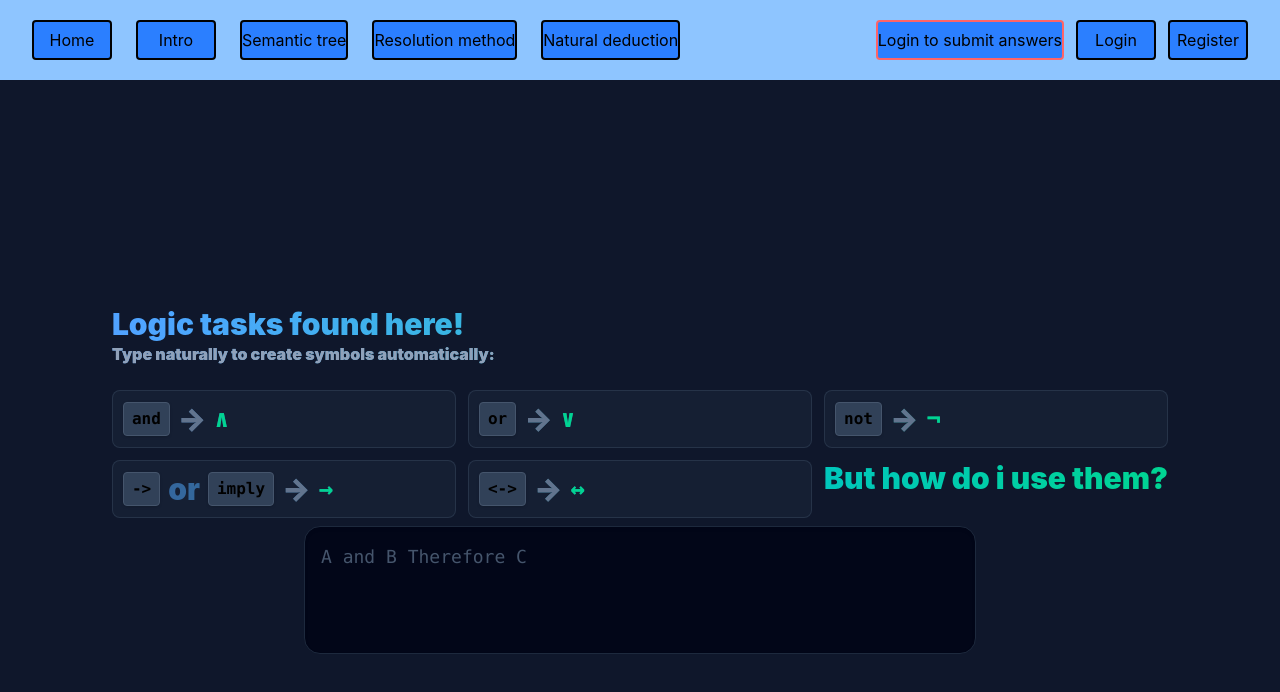
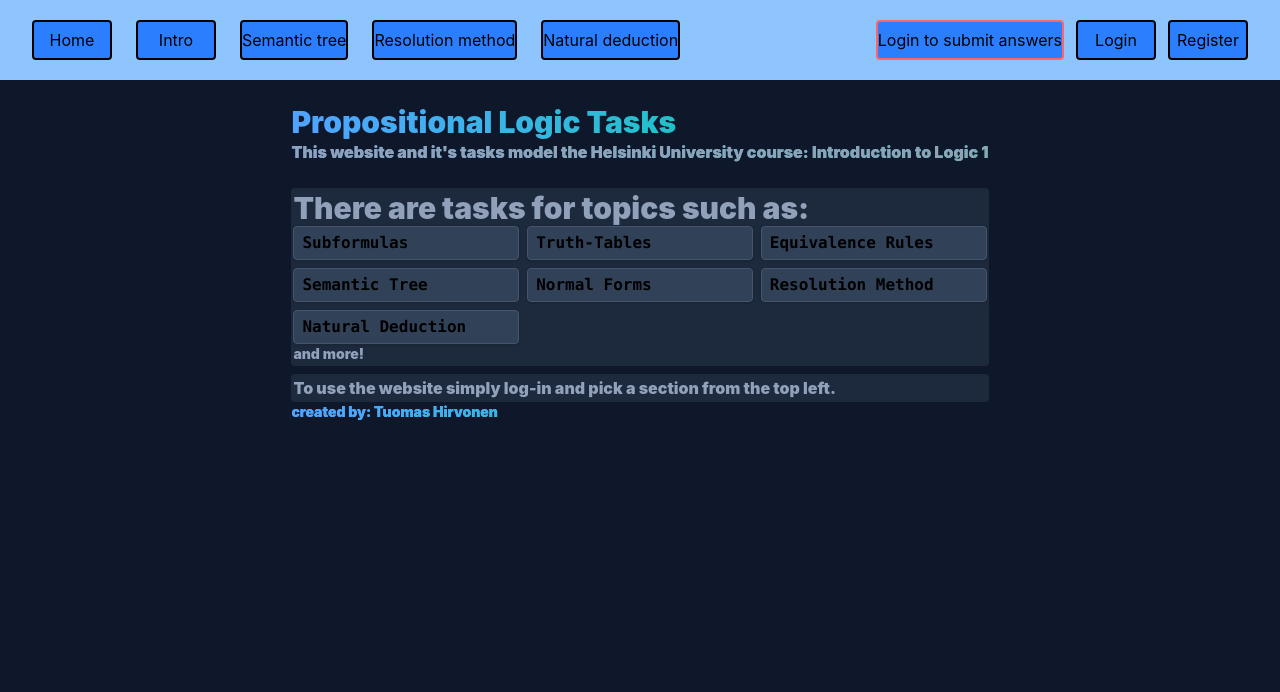
Before and after one commit to TuomasHirv/LogiikkaTeht-v-t, a React app in the folder frontend/: page / in a window 1280 px wide. Shown: the top 692 px of the page. Built offline with nearby package versions, Linux system fonts and the light colour scheme; no server answers; the HTML template or start-up script is replaced by a standard one.

Commit message:
First draft of the new Home-Screen

```diff
--- a/frontend/src/components/HomeScreen.jsx
+++ b/frontend/src/components/HomeScreen.jsx
@@ -31,9 +31,42 @@ const WordToProposition = ({ word, symbol }) => {
 const HomeScreen = () => {
   const proposition = useField("text")
   return (
+    <div className="min-h-screen bg-slate-900 flex flex-col items-center justify-start p-6 text-slate-100">
+      <div className="text-3xl font-black text-transparent bg-clip-text bg-linear-to-r from-blue-400 to-emerald-400 mb-2">
+        <h1>Propositional Logic Tasks</h1>
+        <p className="text-slate-400 text-sm md:text-base mb-6">
+          This website and it's tasks model the Helsinki University course:
+          Introduction to Logic 1
+        </p>
+        <div className="rounded border-rounded border-2 bg-slate-800">
+          <p className="text-slate-400">There are tasks for topics such as:</p>
+          <div className="grid grid-cols-3 gap-2">
+            <Word text={"Subformulas"} />
+            <Word text={"Truth-Tables"} />
+            <Word text={"Equivalence Rules"} />
+            <Word text={"Semantic Tree"} />
+            <Word text={"Normal Forms"} />
+            <Word text={"Resolution Method"} />
+            <Word text={"Natural Deduction"} />
+          </div>
+          <p className="text-slate-400 text-sm">and more!</p>
+        </div>
+        <div className="rounded border-rounded border-2 bg-slate-800 mt-2">
+          <p className="text-slate-400 md:text-base">
+            To use the website simply log-in and pick a section from the top
+            left.
+          </p>
+        </div>
+        <p className="text-sm font-black text-transparent bg-clip-text bg-linear-to-r from-blue-400 to-emerald-400">
+          created by: Tuomas Hirvonen
+        </p>
+      </div>
+    </div>
+  )
+  return (
     <div className="min-h-screen bg-slate-900 flex flex-col items-center justify-center p-6 text-slate-100">
       <div className="text-3xl font-black text-transparent bg-clip-text bg-linear-to-r from-blue-400 to-emerald-400 mb-2">
-        <h1>Logic tasks found here!</h1>
+        <h1>Turning language into symbols!</h1>
         <p className="text-slate-400 text-sm md:text-base mb-6">
           Type naturally to create symbols automatically:
         </p>
@@ -48,7 +81,6 @@ const HomeScreen = () => {
             <EndResult text={"→"} />
           </div>
           <WordToProposition word={"<->"} symbol={"↔"} />
-          <p className="subtitle">But how do i use them?</p>
         </div>
       </div>
       <textarea
```
